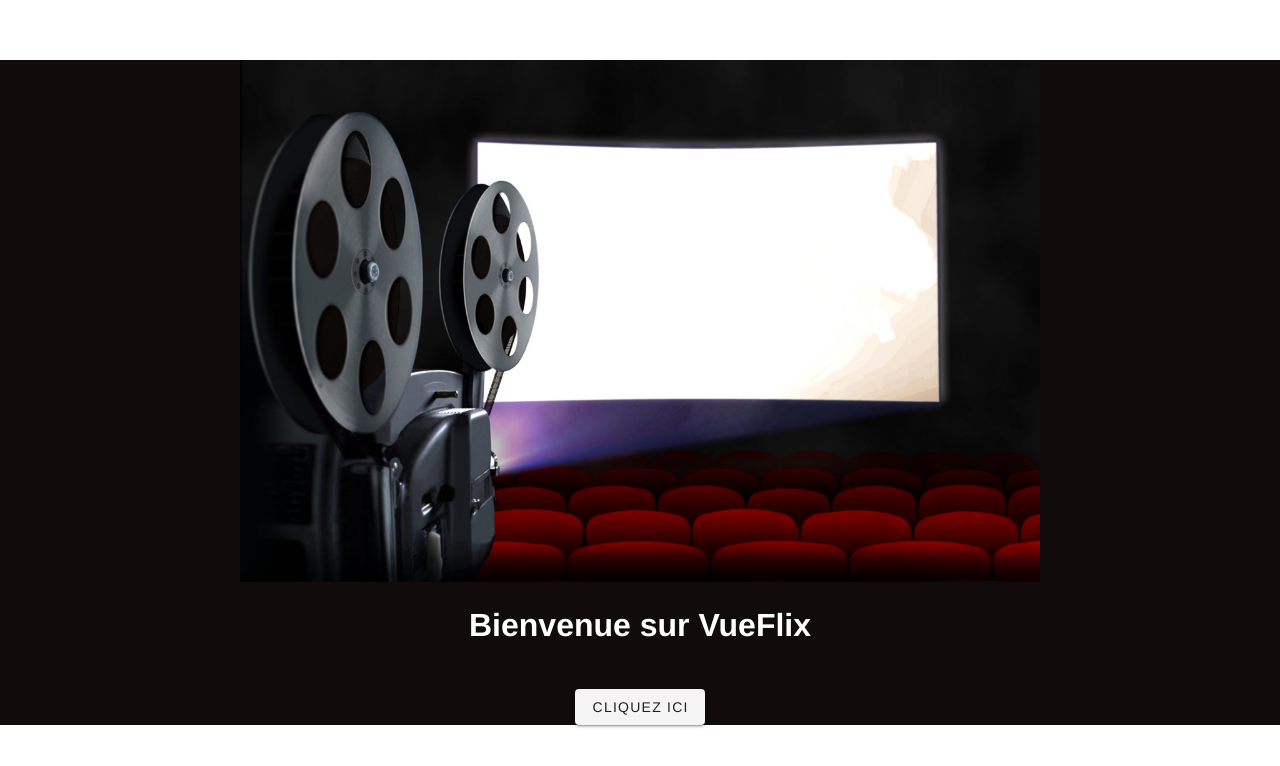
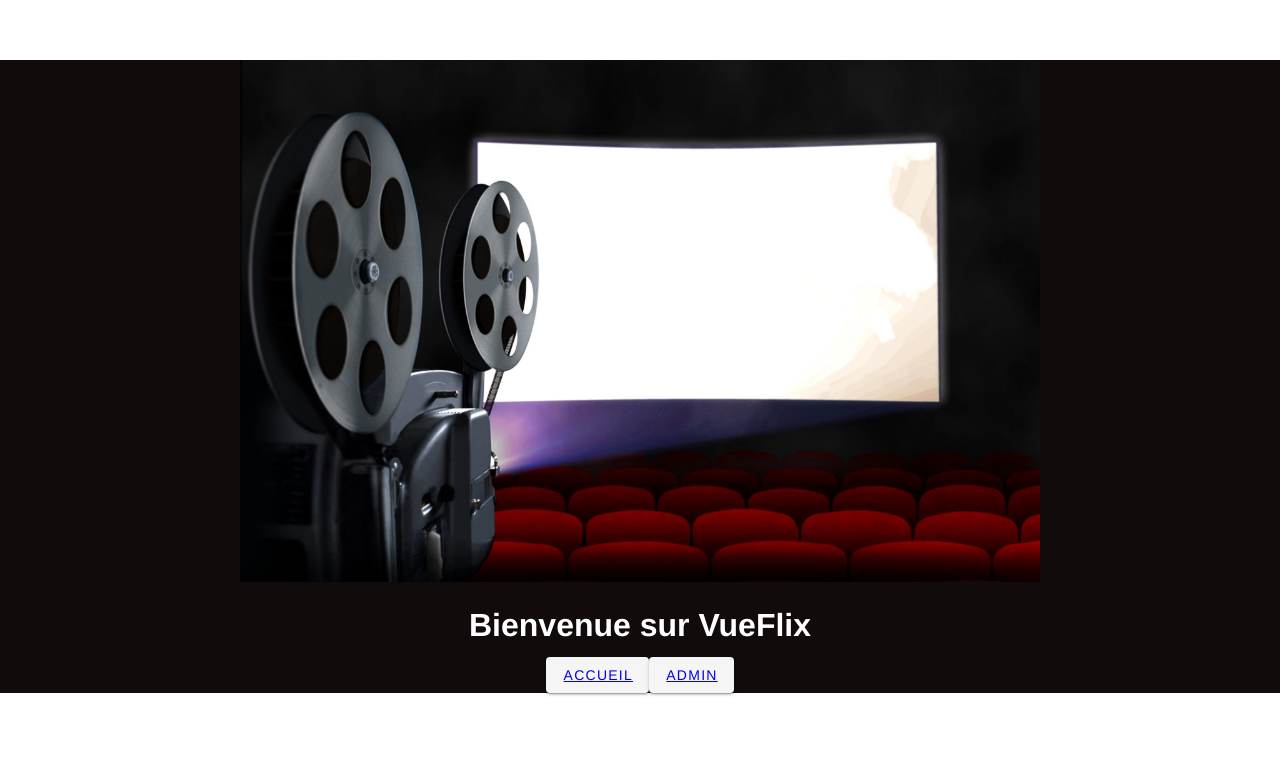
Before and after one commit to wissemchaehd/vueflix, a Vue app in the folder vueflix/: page / in a window 1280 px wide. Shown: the top 766 px of the page. Built offline with nearby package versions, Linux system fonts and the light colour scheme.

Commit message:
API ET AUTO SUGG FONCTIONNEL

```diff
--- a/vueflix/src/App.vue
+++ b/vueflix/src/App.vue
@@ -2,15 +2,86 @@
   <div id="app">
     <img alt="salle" src="../public/salle_cinema.jpg">
   <h1> Bienvenue sur VueFlix </h1>
-    <br>
-    <router-link to="/Admin"> <v-btn type="button">cliquez ici</v-btn></router-link>
+
+      <v-btn>
+        <router-link :to="{name:'accueil', params:{id:movies.id,  movies:movies} }">Accueil</router-link>
+      </v-btn>
+
+      <v-btn>
+        <router-link :to="{name:'admin'}">Admin</router-link>
+      </v-btn>
+
     <router-view></router-view>
 
   </div>
       </template>
+      <script>
+      import {EventBus} from "@/event-bus";
 
-      <script>
+      export default {
+        name: "App",
+        data: function () {
+          return {
+            newmovie:
+                {
+                  id: "",
+                  title: "",
+                  genre_ids: [],
+                  rating: "",
+                  overview: "",
+                  description: "",
+                },
+            movies: [
+              {
+                id: 1,
+                title: "Parasite",
+                genre_ids: ["comedy", "drama"],
+                rating: 8,
+                overview: "With an insightful and searing exploration of human behavior, ‘Parasite’ is a masterfully crafted film that is a definite must watch.",
+                description: "Parasite (Korean: 기생충; RR: Gisaengchoong) is a 2019 South Korean black comedy thriller film directed by Bong Joon-ho, who also co-wrote the screenplay with Han Jin-won."
+              },
+              {
 
+                id: 2,
+                title: "Matrix",
+                genre_ids: ["science-fiction", "action"],
+                rating: 10,
+                overview: "Thomas Anderson, a dreary computer scientist by day, turns into a hacker nicknamed Neo. A question grips him during his insomnia: what is the Matrix? The answer will be drawn to him by Morpheus.",
+                description: "Matrix is ​​an exciting and formidable film, exciting and exciting and above all much smarter than the “big show action” label might lead you to believe."
+              },
+              {
+                id: 3,
+                title: "The Revenant",
+                genre_ids: ["Adventure", "Epic Western"],
+                rating: 9,
+                overview: "simply one of the most impressive performances ever seen in the cinema.DiCaprio is stratospheric, unreal One is struck by the force of the scenes, by their harshness. We are literally living this film, this extraordinary human adventure",
+
+                description: "During an expedition to a deeply wild America, legendary trapper Hugh Glass is brutally attacked by a bear and left for dead by members of his own team. In his quest for survival, Glass endures unimaginable suffering as well as the betrayal of his trusted man, John Fitzgerald. Guided by the will and love of his family, Glass must face a brutal winter in an inexorable struggle to survive and find redemption."
+              },
+
+            ],
+          }
+
+        },
+        methods: {
+          addmovie(newmovie) {
+            this.movies.push({
+              id: parseInt(newmovie.id),
+              title: newmovie.title,
+              genres: newmovie.genre_ids,
+              review: newmovie.overview,
+              rating: newmovie.rating,
+              description: newmovie.description
+            });
+          }
+        },
+        mounted() {
+          EventBus.$on('add-emit', (newmovie) => {
+            console.log('newmovie')
+            this.addmovie(newmovie)
+          });
+        },
+      }
 
       </script>
 
--- a/vueflix/src/components/Admin.vue
+++ b/vueflix/src/components/Accueil.vue
@@ -1,5 +1,4 @@
 <template>
-  <div id="admin">
   <v-app>
   <p> Nombre de films {{ moviesLength }}</p>
 
@@ -14,47 +13,50 @@
     <option value="action">Action</option>
     <option value="science-fiction">Science-fiction</option>
   </select>
+    <div v-for="movie in filtermovies" :key="movie.id">
+     <h1>{{movie.title }}</h1>
+      <ul>
+        <li>Genre: {{movie.genres}}</li>
+        <li>review: {{movie.overview}}</li>
+        <li>description: {{movie.description}}</li>
+        <li>Evaluation : {{movie.rating}}</li>
+        <li> <v-rating v-model="movie.rating" length="10" color="yellow darken-3" ></v-rating></li>
 
-      <Movie v-for="movie in filtermovies" :key="movie.id" :movie="movie"/>
-      <br>
-      <MovieCreation></MovieCreation>
+        <li>
+          <router-link
+              :to="{ name: 'movie', params: { id: movie.id, movie: movie } }"
+          >
+            <v-btn type="button" color="primary">Afficher Détails</v-btn>
 
-
-    </v-app>
+          </router-link>
+        </li>
+      </ul>
 
     </div>
+  </v-app>
 </template>
 
 <script>
-import Movie from "../components/Movie";
-import MovieCreation from "../components/MovieCreation";
-import {EventBus} from '../event-bus';
+
 
 export default {
-
-  name: 'Admin',
+  name: "Accueil",
   components: {
-    Movie,
-    MovieCreation,
   },
-
+  props: {
+    movies: {
+      type: Array,
+    },
+  },
   data: function () {
     return {
       selected: "",
-      newmovie:
-          {
-            id: "",
-            title: "",
-            genres: [],
-            rating: "",
-            overview: "",
-            description: "",
-          },
-      movies: [
+
+   films: [
         {
           id: 1,
           title: "Parasite",
-          genres: ["comedy", "drama"],
+          genre_ids: ["comedy", "drama"],
           rating: 8,
           overview: "With an insightful and searing exploration of human behavior, ‘Parasite’ is a masterfully crafted film that is a definite must watch.",
           description: "Parasite (Korean: 기생충; RR: Gisaengchoong) is a 2019 South Korean black comedy thriller film directed by Bong Joon-ho, who also co-wrote the screenplay with Han Jin-won."
@@ -63,7 +65,7 @@
 
           id: 2,
           title: "Matrix",
-          genres: ["science-fiction", "action"],
+          genre_ids: ["science-fiction", "action"],
           rating: 10,
           overview: "Thomas Anderson, a dreary computer scientist by day, turns into a hacker nicknamed Neo. A question grips him during his insomnia: what is the Matrix? The answer will be drawn to him by Morpheus.",
           description: "Matrix is ​​an exciting and formidable film, exciting and exciting and above all much smarter than the “big show action” label might lead you to believe."
@@ -71,7 +73,7 @@
         {
           id: 3,
           title: "The Revenant",
-          genres: ["Adventure", "Epic Western"],
+          genre_ids: ["Adventure", "Epic Western"],
           rating: 9,
           overview: "simply one of the most impressive performances ever seen in the cinema.DiCaprio is stratospheric, unreal One is struck by the force of the scenes, by their harshness. We are literally living this film, this extraordinary human adventure",
 
@@ -80,44 +82,33 @@
 
       ],
     }
+  },
+  methods: {
 
   },
-  methods: {
-    addmovie(newmovie) {
-      this.movies.push({
-        id: this.movies.length + 1,
-        title: newmovie.title,
-        genres: newmovie.genres,
-        rating: newmovie.rating,
-        overview: newmovie.overview,
-        description: newmovie.description
-      });
-    },
-  },
-
-
   computed: {
     filtermovies: function () {
       if (this.selected == "") {
-        return this.movies;
+        return this.films;
       } else {
-        return this.movies.filter(movie => movie.genres.includes(this.selected));
-
+        return this.films.filter((movie) =>
+            movie.genres.includes(this.selected)
+        );
       }
     },
-
     moviesLength: function () {
       return this.filtermovies.length;
     },
   },
-  // EventBus.$on est un écouteur d'événement. Il écoute l'event en 1er parametre (add-emit) et quand ca se produit (donc quand j'envoi mon formulaire) le
-  // // composant App.vue va exécuter le 2eme paramètre en utilisant la variable newMovie que je lui ai envoyé depuis MovieCreation)
   mounted() {
-    EventBus.$on('add-emit', (payload) => {
-      this.addmovie(payload)
-    });
+    if (this.movies != undefined) {
+      this.films = this.movies;
+    }
   },
-};
+  destroyed() {
+    console.log('composent detruit')
+  }
+}
 </script>
 
 <style scoped>
--- a/vueflix/src/components/Movie.vue
+++ b/vueflix/src/components/Movie.vue
@@ -1,4 +1,5 @@
 <template>
+
   <div id="Movie">
 
     <h1>{{movie.title }}</h1>
@@ -9,19 +10,9 @@
       <li>Evaluation : {{movie.rating}}</li>
       <li> <v-rating v-model="movie.rating" length="10" color="yellow darken-3" ></v-rating></li>
 
-      <li>
-        <router-link
-          :to="{ name: 'movie', params: { id: movie.id, movie: movie } }"
-      >
-          <v-btn type="button" color="primary">Afficher Détails</v-btn>
+    </ul>
+</div>
 
-      </router-link>
-      </li>
-    </ul>
-
-
-
-</div>
 </template>
 
 <script>
--- a/vueflix/src/components/MovieCreation.vue
+++ b/vueflix/src/components/MovieCreation.vue
@@ -1,14 +1,13 @@
 <template>
 
-
+  <v-app>
   <div id="MovieCreation">
-
 
 
   <p>
     <v-autocomplete
         v-model="newmovie"
-        :items="searchtitle "
+        :items="searchtitle"
         item-text="title"
         dense
         filled
@@ -22,19 +21,20 @@
         v-model="newmovie.title"
         type="text"
         name="name"
-        @keypress="getResult"
+        @keyup="getResult"
     >
-
   </p>
+    <br>
   <p>
     <label for="genre">Genre</label>
     <input
         id="genre"
-        v-model="newmovie.genres"
+        v-model="newmovie.genre_ids"
         type="text"
         name="genre"
     >
   </p>
+    <br>
 
   <p>
     <label for="review">Review</label>
@@ -45,6 +45,7 @@
         name="review"
     >
   </p>
+    <br>
   <p>
     <label for=" description"> Description</label>
     <input
@@ -67,7 +68,7 @@
     <button type="button" @click="emitAddEvent">Add</button>
 
   </div>
-
+    </v-app>
 </template>
 
 <script>
@@ -84,9 +85,9 @@
 
       newmovie: {
         title: "",
-        genres: [],
+        genre_ids: [],
         rating:0,
-        overview: "",
+        overview:"",
         description:"",
       },
     }
@@ -97,6 +98,7 @@
     // l'écoute de l'événement, il EventBus récupère la variable newMovie
     emitAddEvent() {
       EventBus.$emit("add-emit", this.newmovie);
+      console.log('alo');
     },
     getResult(){
       {
@@ -107,13 +109,13 @@
               this.searchtitle = response.data.results;
               console.log(response.data.results)
               this.loading = false;
+              this.error= null;
             })
             .catch((error) => {
               this.error = error;
             })
       }
     },
-
   },
   watch: {
     search (val) {
```
Also changed, not shown: vueflix/src/main.js (+6 -4 lines). Lines whose indentation alone changed are shown as unchanged.
